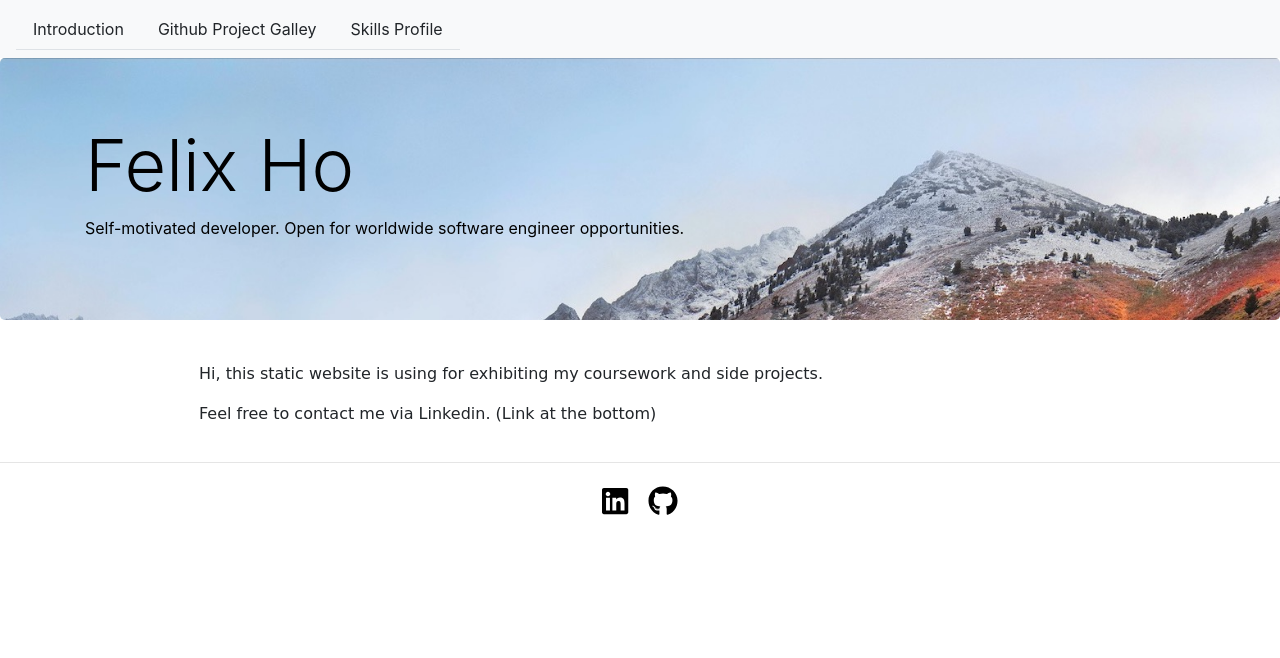
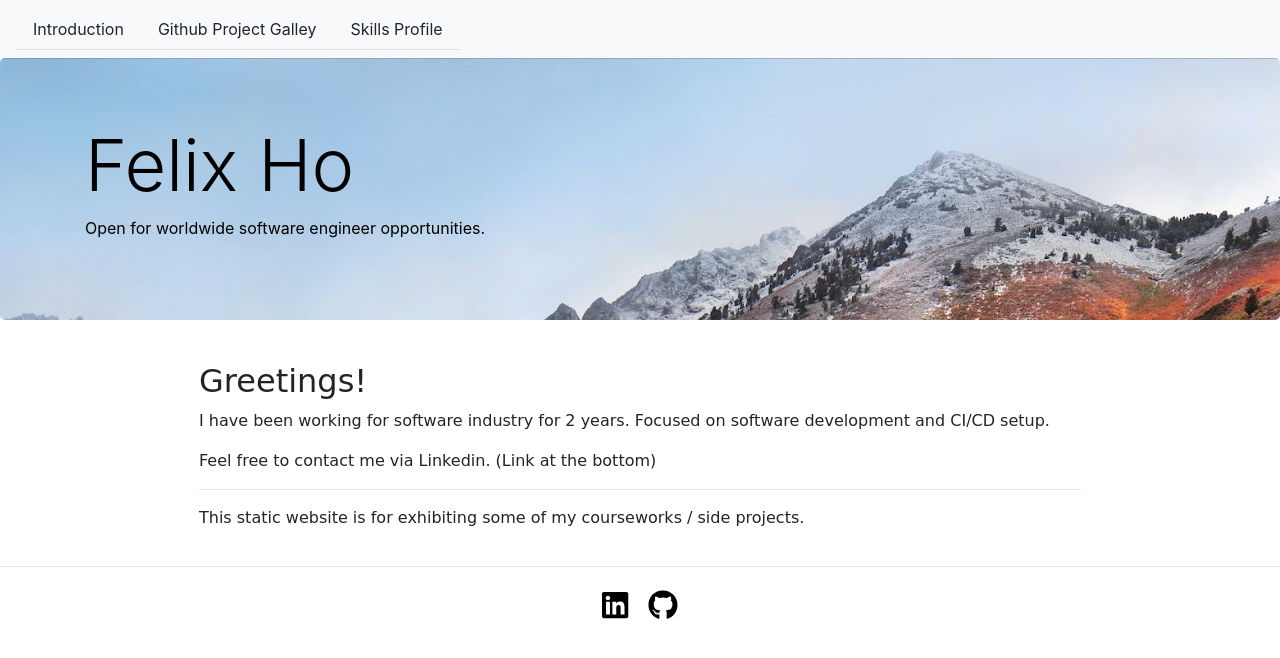
Before and after one commit to Felixho19/myProfile, a React (Create React App) app: page / in a window 1280 px wide. Shown: the top 658 px of the page. Built offline with nearby package versions, Linux system fonts and the light colour scheme; no server answers.

Commit message:
Update part of content

```diff
--- a/src/components/Banner.js
+++ b/src/components/Banner.js
@@ -7,7 +7,7 @@ export default function Banner(){
             <Container>
                 <h1 className="banner">Felix Ho</h1>
                 <div>
-                    <p className="desc">Self-motivated developer. Open for worldwide software engineer opportunities.</p>
+                    <p className="desc">Open for worldwide software engineer opportunities.</p>
                 </div>
             </Container>
         </Jumbotron>
--- a/src/components/Greetings.js
+++ b/src/components/Greetings.js
@@ -6,8 +6,11 @@ class Greetings extends React.Component {
         return <Container>
             <Row>
                 <Col className="page">
-                    <p>Hi, this static website is using for exhibiting my coursework and side projects.</p>
+                    <h2>Greetings!</h2>
+                    <p>I have been working for software industry for 2 years. Focused on software development and CI/CD setup.</p>
                     <p>Feel free to contact me via Linkedin. (Link at the bottom)</p>
+                    <hr/>
+                    <p>This static website is for exhibiting some of my courseworks / side projects.</p>
                 </Col>
             </Row>
         </Container>
```
